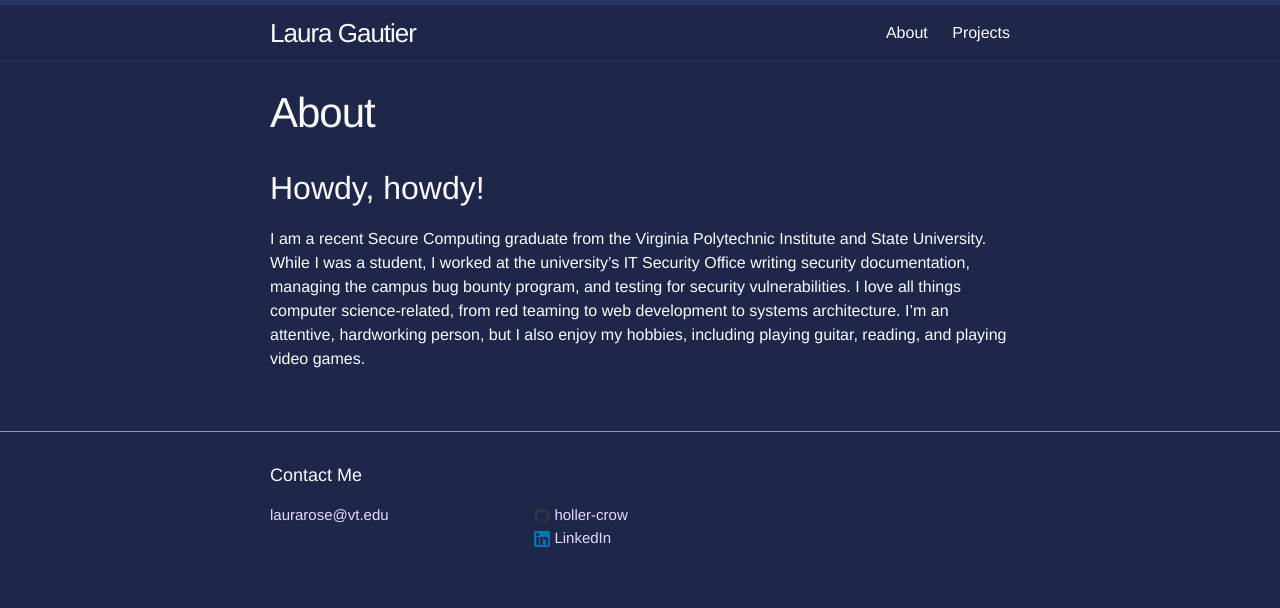
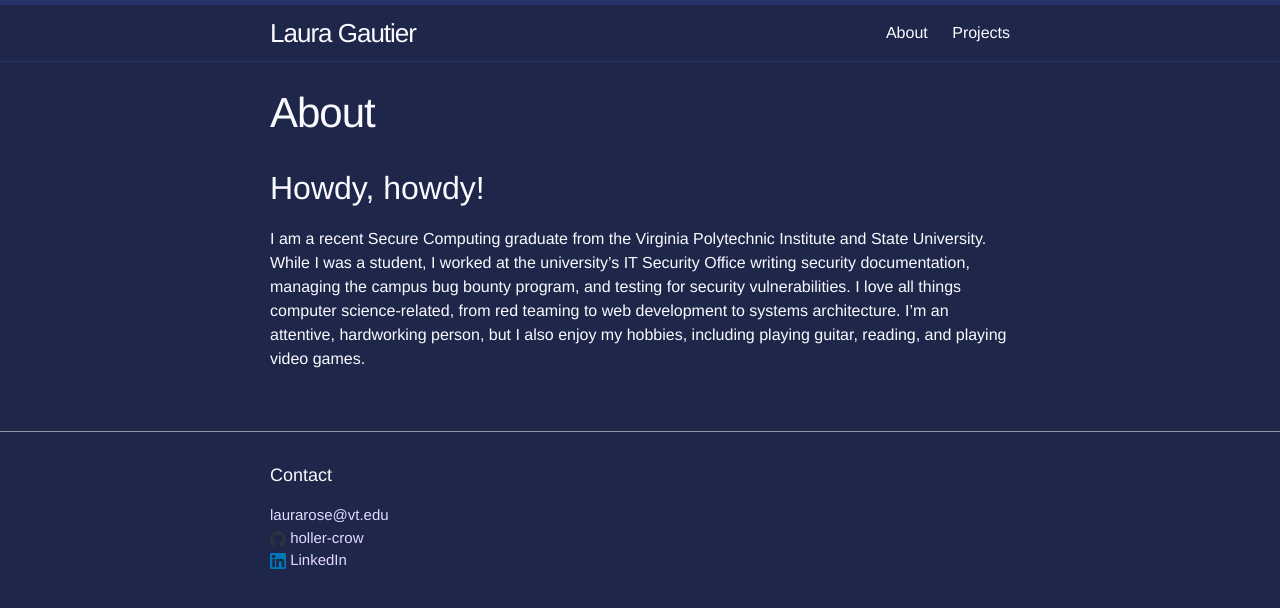
Before and after one commit to holler-crow/Portfolio, a Jekyll site: the page built from about.md, in a window 1280 px wide. Shown: the top 608 px of the page. Built offline with Jekyll 4.4.1, drawn with Linux system fonts in a browser that asks for light colours.

Commit message:
Fix footer

```diff
--- a/_config.yml
+++ b/_config.yml
@@ -1,17 +1,9 @@
-# Welcome to Jekyll!
-#
-# This config file is meant for settings that affect your whole blog, values
-# which you are expected to set up once and rarely need to edit after that.
-# For technical reasons, this file is *NOT* reloaded automatically when you use
-# 'jekyll serve'. If you change this file, please restart the server process.
 
 # Site settings
 title: Laura Gautier
 email: laurarose@vt.edu
 description: > # this means to ignore newlines until "baseurl:"
-  Write an awesome description for your new site here. You can edit this
-  line in _config.yml. It will appear in your document head meta (for
-  Google search results) and in your feed.xml site description.
+  Blog and portfolio site for Laura Gautier. Laura is a computer scientist and cybersecurity professional with a knack for puzzles and problem solving.
 baseurl: "" # the subpath of your site, e.g. /blog
 url: "http://yourdomain.com" # the base hostname & protocol for your site
 github_username:  holler-crow
--- a/_includes/footer.html
+++ b/_includes/footer.html
@@ -2,17 +2,14 @@
 
   <div class="wrapper">
 
-    <h2 class="footer-heading">Contact Me</h2>
+    <h2 class="footer-heading">Contact</h2>
 
     <div class="footer-col-wrapper">
-      <div class="footer-col footer-col-1">
-        <ul class="contact-list">
+
+      <div class="footer-col footer-col-3">
+        <ul class="social-media-list">
           <li><a href="mailto:{{ site.email }}">{{ site.email }}</a></li>
-        </ul>
-      </div>
 
-      <div class="footer-col footer-col-2">
-        <ul class="social-media-list">
           {% if site.github_username %}
           <li>
             {% include icon-github.html username=site.github_username %}
--- a/css/main.scss
+++ b/css/main.scss
@@ -18,6 +18,8 @@ $text-color:       #fafaff;
 $background-color: #1e2749;
 $brand-color:      #e4d9ff;
 $secondary-color:  #273469;
+$secondary-color-light:  lighten($secondary-color, 40%);
+$secondary-color-dark:   darken($secondary-color, 25%);
 
 $grey-color:       #30343f;
 $grey-color-light: lighten($grey-color, 40%);
```
